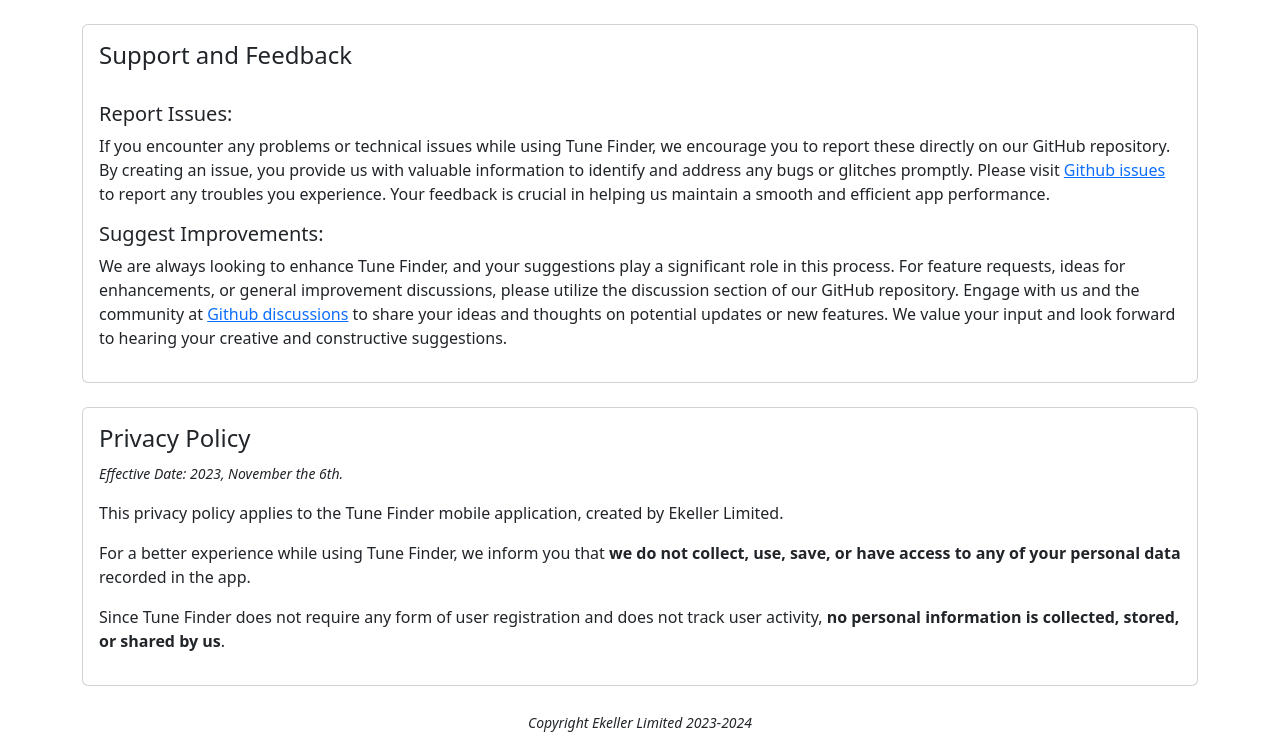
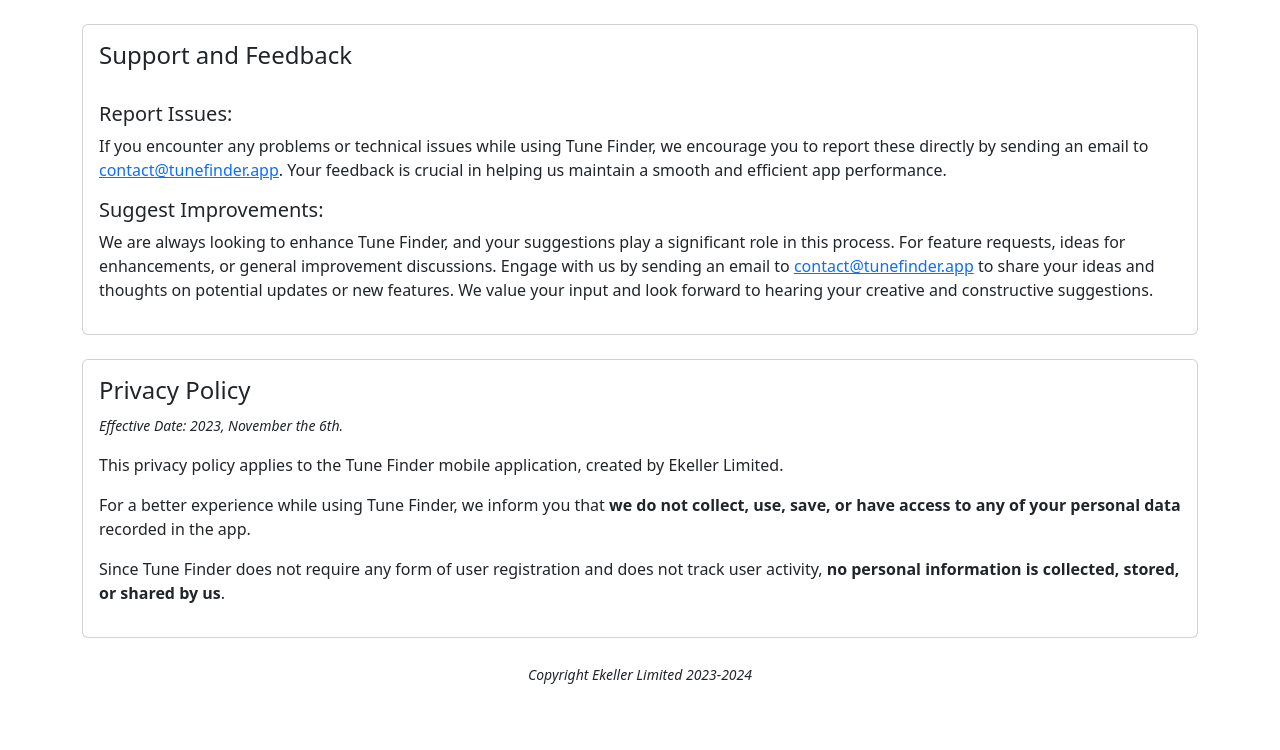
Before and after one commit to emmanuel-keller/tune-finder-app, a plain HTML site: page index.html in a window 1280 px wide. Shown: the part 1604-2354 px from the top of the page. After the commit the page ends 2306 px from the top, so only its background shows below. Drawn offline with nearby package versions, Linux system fonts and the light colour scheme.

Commit message:
Add email

```diff
--- a/index.html
+++ b/index.html
@@ -91,19 +91,14 @@
         <h5>Report Issues:</h5>
         <p>
           If you encounter any problems or technical issues while using Tune Finder, we encourage you to report these
-          directly on our GitHub repository.
-          By creating an issue, you provide us with valuable information to identify and address any bugs or glitches
-          promptly.
-          Please visit <a href="https://github.com/emmanuel-keller/tune-finder-web/issues">Github issues</a> to report
-          any troubles you experience.
+          directly by sending an email to <a href="mailto:contact@tunefinder.app">contact@tunefinder.app</a>.
           Your feedback is crucial in helping us maintain a smooth and efficient app performance.
         </p>
         <h5>Suggest Improvements:</h5>
         <p>We are always looking to enhance Tune Finder, and your suggestions play a significant role in this process.
-          For feature requests, ideas for enhancements, or general improvement discussions, please utilize the
-          discussion section of our GitHub repository.
-          Engage with us and the community at <a
-            href="https://github.com/emmanuel-keller/tune-finder-web/discussions">Github discussions</a> to share your
+          For feature requests, ideas for enhancements, or general improvement discussions.
+          Engage with us by sending an email to <a href="mailto:contact@tunefinder.app">contact@tunefinder.app</a> to
+          share your
           ideas and thoughts on potential updates or new features.
           We value your input and look forward to hearing your creative and constructive suggestions.
         </p>
```
